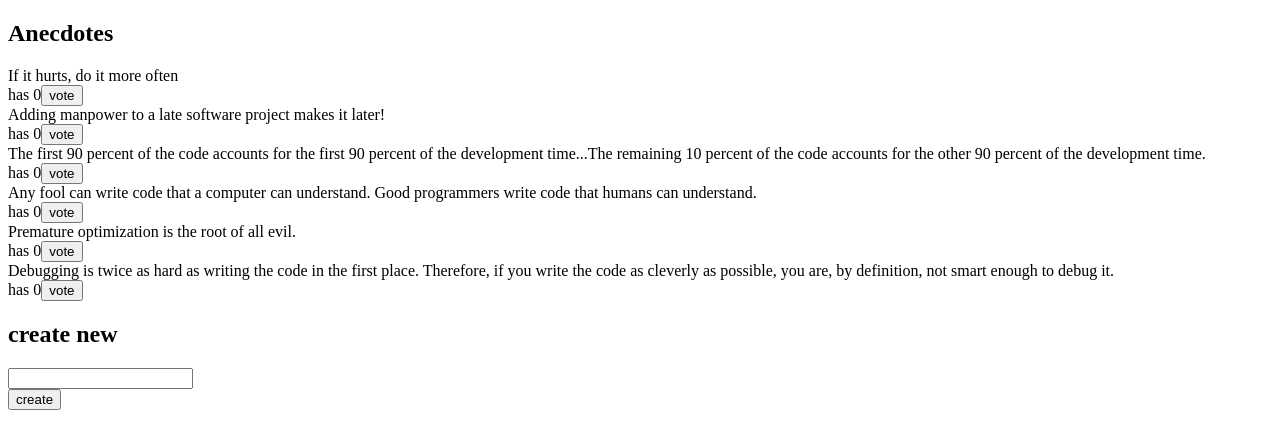
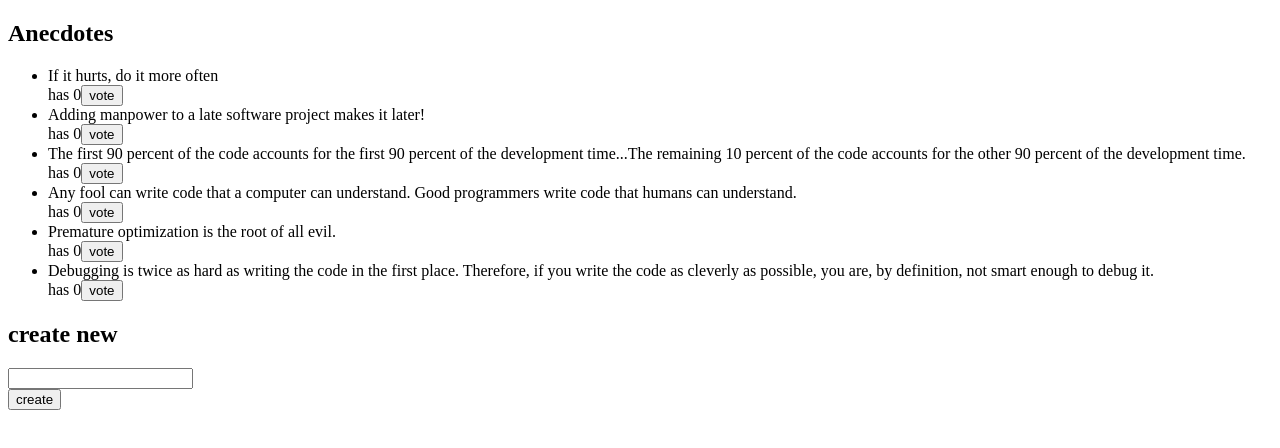
Before and after one commit to BradGrensewich/fullstackopen-exercises, a React (Vite) app in the folder 6/redux-anecdotes/: page / in a window 1280 px wide. Shown: the top 448 px of the page. Built offline with nearby package versions, Linux system fonts and the light colour scheme.

Commit message:
exercises 6.6-6.8

```diff
--- a/6/redux-anecdotes/src/App.jsx
+++ b/6/redux-anecdotes/src/App.jsx
@@ -1,44 +1,12 @@
-import { useSelector, useDispatch } from 'react-redux';
-import { increaseVotesOf, createAnecdote } from './reducers/anecdoteReducer';
+import AnecdoteForm from './components/AnecdoteForm';
+import AnecdoteList from './components/AnecdoteList';
 
 const App = () => {
-  const anecdotes = useSelector((state) => {
-    return [...state].sort((a, b) => {
-      return b.votes - a.votes;
-    });
-  });
-  const dispatch = useDispatch();
-
-  const vote = (id) => {
-    dispatch(increaseVotesOf(id));
-  };
-
-  const addAnecdote = (e) => {
-    e.preventDefault();
-    const content = e.target.anecdote.value;
-    e.target.anecdote.value = '';
-    dispatch(createAnecdote(content));
-  };
-
   return (
     <div>
       <h2>Anecdotes</h2>
-      {anecdotes.map((anecdote) => (
-        <div key={anecdote.id}>
-          <div>{anecdote.content}</div>
-          <div>
-            has {anecdote.votes}
-            <button onClick={() => vote(anecdote.id)}>vote</button>
-          </div>
-        </div>
-      ))}
-      <h2>create new</h2>
-      <form onSubmit={addAnecdote}>
-        <div>
-          <input name='anecdote' />
-        </div>
-        <button type='submit'>create</button>
-      </form>
+      <AnecdoteList />
+      <AnecdoteForm />
     </div>
   );
 };
--- /dev/null
+++ b/6/redux-anecdotes/src/components/AnecdoteForm.jsx
@@ -0,0 +1,24 @@
+import { useDispatch } from 'react-redux';
+import { createAnecdote } from '../reducers/anecdoteReducer';
+
+const AnecdoteForm = () => {
+  const dispatch = useDispatch();
+
+  const addAnecdote = (e) => {
+    e.preventDefault();
+    const content = e.target.anecdote.value;
+    e.target.anecdote.value = '';
+    dispatch(createAnecdote(content));
+  };
+  return (
+    <form onSubmit={addAnecdote}>
+      <h2>create new</h2>
+      <div>
+        <input name='anecdote' />
+      </div>
+      <button type='submit'>create</button>
+    </form>
+  );
+};
+
+export default AnecdoteForm;
--- /dev/null
+++ b/6/redux-anecdotes/src/components/AnecdoteItem.jsx
@@ -0,0 +1,22 @@
+/* eslint-disable react/prop-types */
+import { useDispatch } from 'react-redux';
+import { increaseVotesOf } from '../reducers/anecdoteReducer';
+
+const AnecdoteItem = ({ anecdote }) => {
+  const dispatch = useDispatch();
+
+  const vote = (id) => {
+    dispatch(increaseVotesOf(id));
+  };
+  return (
+    <li key={anecdote.id}>
+      <div>{anecdote.content}</div>
+      <div>
+        has {anecdote.votes}
+        <button onClick={() => vote(anecdote.id)}>vote</button>
+      </div>
+    </li>
+  );
+};
+
+export default AnecdoteItem;
--- /dev/null
+++ b/6/redux-anecdotes/src/components/AnecdoteList.jsx
@@ -0,0 +1,20 @@
+import { useSelector } from 'react-redux';
+import AnecdoteItem from './AnecdoteItem';
+
+const AnecdoteList = () => {
+  const anecdotes = useSelector((state) => {
+    return [...state].sort((a, b) => {
+      return b.votes - a.votes;
+    });
+  });
+
+  return (
+    <ul>
+      {anecdotes.map((anecdote) => (
+        <AnecdoteItem anecdote={anecdote} key={anecdote.id} />
+      ))}
+    </ul>
+  );
+};
+
+export default AnecdoteList;
```
